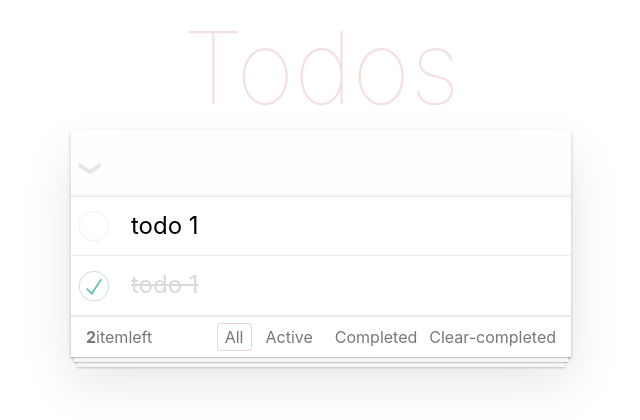
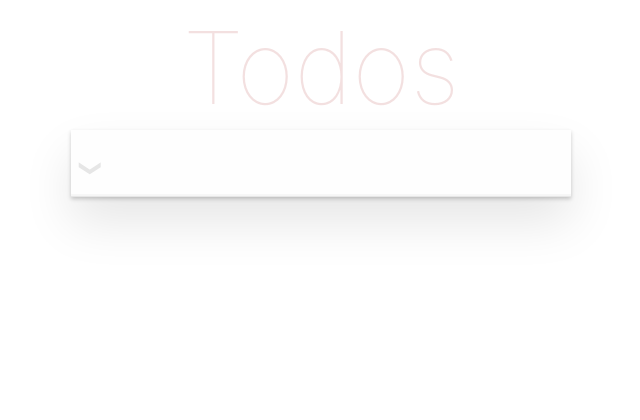
Before and after one commit to KHANHDANGBMT/TodoApp-ReactJS, a React (Create React App) app: page / in a window 1280 px wide. Shown: the top 420 px of the page, without its empty margins (319-959 px from the left). Built offline with nearby package versions, Linux system fonts and the light colour scheme.

Commit message:
count item left, fix mark all task

```diff
--- a/src/App.js
+++ b/src/App.js
@@ -11,7 +11,7 @@ import './App.css';
 
 const isNotCheckedAll = (todos = []) => todos.find(todo => !todo.isCompleted);
 
-const filterByStatus = (todos = [], status = '', id = '' ) => {
+const filterByStatus = (todos = [], status = '', id = '') => {
   switch (status) {
     case 'ACTIVE':
       return todos.filter(todo => !todo.isCompleted);
@@ -25,30 +25,23 @@ const filterByStatus = (todos = [], status = '', id = '' ) => {
 }
 class App extends PureComponent {
   state = {
-    todoList: [
-      {
-        id: 1,
-        text: 'todo 1',
-        isCompleted: false
-      },
-      {
-        id: 2,
-        text: 'todo 1',
-        isCompleted: true
-      }
-    ],
+    todoList: [],
     todoEditingId: '',
     isCheckedAll: false,
-    status: 'ALL'
+    status: 'ALL',
+    itemLeft: 0,
+    shouldShowClearCompleted: false
   }
 
   componentWillMount() {
     this.setState({
-      isCheckedAll: !isNotCheckedAll(this.state.todoList)
+      isCheckedAll: isNotCheckedAll(this.state.todoList)
     })
   }
 
   addTodo = ((todo = {}) => {
+    const todos = [...this.state.todoList, todo];
+    this.countItemLeft(todos);
     this.setState(prevState => ({
       todoList: [...prevState.todoList, todo]
     }))
@@ -70,7 +63,10 @@ class App extends PureComponent {
 
   markCompletedTodo = (id = '') => {
     const { todoList } = this.state;
-    const updateTodoList = todoList.map(todo => (todo.id === id) ? { ...todo, isCompleted: !todo.isCompleted } : { ...todo });
+    const updateTodoList = todoList.map(todo => (todo.id === id)
+      ? { ...todo, isCompleted: !todo.isCompleted }
+      : { ...todo });
+    this.countItemLeft(updateTodoList);
     this.setState({
       todoList: updateTodoList,
       isCheckedAll: !isNotCheckedAll(updateTodoList)
@@ -79,11 +75,13 @@ class App extends PureComponent {
 
   checkAllTodos = () => {
     const { todoList, isCheckedAll } = this.state;
+    const todos = todoList.map(todo => ({
+      ...todo,
+      isCompleted: !isCheckedAll
+    }));
+    this.countItemLeft(todos);
     this.setState(prevState => ({
-      todoList: todoList.map(todo => ({
-        ...todo,
-        isCompleted: !isCheckedAll
-      })),
+      todoList: todos,
       isCheckedAll: !prevState.isCheckedAll
     }))
   }
@@ -95,7 +93,7 @@ class App extends PureComponent {
   }
 
   removeTodo = (id = '') => {
-    const {todoList} = this.state
+    const { todoList } = this.state
     this.setState({
       todoList: filterByStatus(todoList, "REMOVE", id)
     })
@@ -108,8 +106,23 @@ class App extends PureComponent {
     })
   }
 
+  countItemLeft = (todoList = []) => {
+    const todos = filterByStatus(todoList, "ACTIVE");
+    console.log(todos.length);
+    this.setState({
+      itemLeft: todos.length
+    })
+  }
+
   render() {
     const { todoList, todoEditingId, isCheckedAll, status } = this.state;
+    const showOption = todoList.length !== 0 ? <Option
+      setStatusFilter={this.setStatusFilter}
+      status={status}
+      clearCompleted={this.clearCompleted}
+      shouldShowClearCompleted={this.state.shouldShowClearCompleted}
+      itemLeft={this.state.itemLeft}
+    /> : '';
     return (
       <div className="todoapp">
         <Header
@@ -125,11 +138,8 @@ class App extends PureComponent {
           checkAllTodos={this.checkAllTodos}
           removeTodo={this.removeTodo}
         />
-        <Option
-          setStatusFilter={this.setStatusFilter}
-          status={status}
-          clearCompleted={this.clearCompleted}
-        />
+        {showOption}
+
       </div>
     );
   }
--- a/src/Components/Option/Option.js
+++ b/src/Components/Option/Option.js
@@ -3,7 +3,7 @@ import React, { memo } from 'react';
 import Button from './Button';
 
 const option = props => {
-    const { status, setStatusFilter, clearCompleted } = props;
+    const { status, setStatusFilter, clearCompleted, itemLeft, shouldShowClearCompleted } = props;
     const filterBtns = [
         {
             title: "All",
@@ -21,13 +21,15 @@ const option = props => {
             onClick: () => setStatusFilter('COMPLETED'),
             link: 'completed'
         }
-    ]
+    ];
+
+    const showClear = shouldShowClearCompleted ? <button className="clear-completed" onClick={() => clearCompleted()}>Clear Completed</button> : '';
     return (
         <div className="footer">
             <span className="todo-count">
-                <strong>2</strong>
-                <span></span>
-                <span>item</span>
+                <strong>{itemLeft}</strong>
+                <span> </span>
+                <span>Item </span>
                 <span>left</span>
             </span>
             <ul className="filters">
@@ -37,7 +39,7 @@ const option = props => {
                     ))
                 }
             </ul>
-            <button className="clear-completed" onClick={() => clearCompleted()}>Clear-completed</button>
+            {showClear}
         </div>
     );
 }
--- a/src/Components/Todo/Todo.js
+++ b/src/Components/Todo/Todo.js
@@ -1,9 +1,15 @@
-import React, { memo, useState } from 'react';
+import React, { memo, useState, useRef, useEffect } from 'react';
 
 const Todo = props => {
+  const clickInput = useRef(null);
   const { todo, getTodoEditingId, todoEditingId, onEditedTodo, index, markCompletedTodo, removeTodo } = props;
   const [text, setText] = useState(todo.text);
   const isEditing = todoEditingId === todo.id;
+  useEffect(() => {
+    if (isEditing) {
+      clickInput.current.focus();
+    }
+  })
   const editTodo = () => {
     onEditedTodo({
       ...todo,
@@ -20,20 +26,21 @@ const Todo = props => {
             checked={todo.isCompleted}
             onChange={() => markCompletedTodo(todo.id)}
           />
-          <label onDoubleClick={() => getTodoEditingId(todo.id)}>{todo.text}</label>
-          <button className="destroy" onClick={() => removeTodo(todo.id)}/>
+          <label onDoubleClick={() => getTodoEditingId(todo.id) }>{todo.text}</label>
+          <button className="destroy" onClick={() => removeTodo(todo.id)} />
         </div> :
           <input
             className="edit"
             type="text"
             value={text}
             onChange={(e) => setText(e.target.value)}
+            ref={clickInput}
             onKeyPress={(e) => {
               if (e.key === 'Enter') {
                 editTodo();
               }
             }}
-            onBlur={(e)=>editTodo()}
+            onBlur={(e) => editTodo()}
           />
       }
     </li>
```
